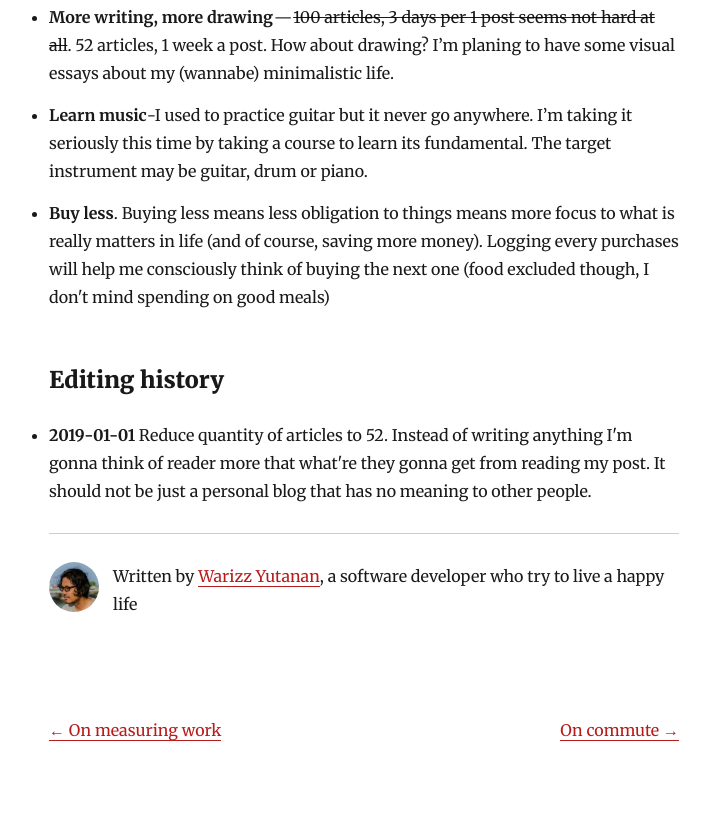
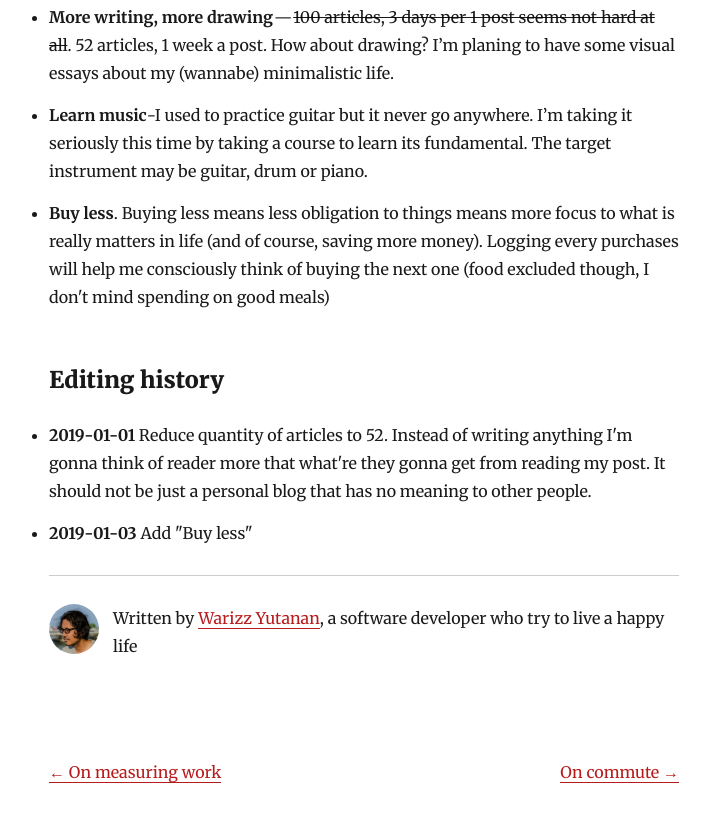
Before and after one commit to warizz/blog, a Gatsby site: page /goals-2019/ in a window 1280 px wide. Shown: the part 1116-1938 px from the top of the page, without its empty margins (276-985 px from the left). Built offline with nearby package versions, Linux system fonts and the light colour scheme; Gatsby itself is replaced by a stand-in of ours; some packages are replaced by stand-ins of ours.

Commit message:
update a post

```diff
--- a/content/blog/goals-2019/index.md
+++ b/content/blog/goals-2019/index.md
@@ -22,3 +22,4 @@ I’m turning 35 next year, it passed half life already so I should step forward
 
 ### Editing history
 - __2019-01-01__ Reduce quantity of articles to 52. Instead of writing anything I'm gonna think of reader more that what're they gonna get from reading my post. It should not be just a personal blog that has no meaning to other people.
+- __2019-01-03__ Add "Buy less"
```
